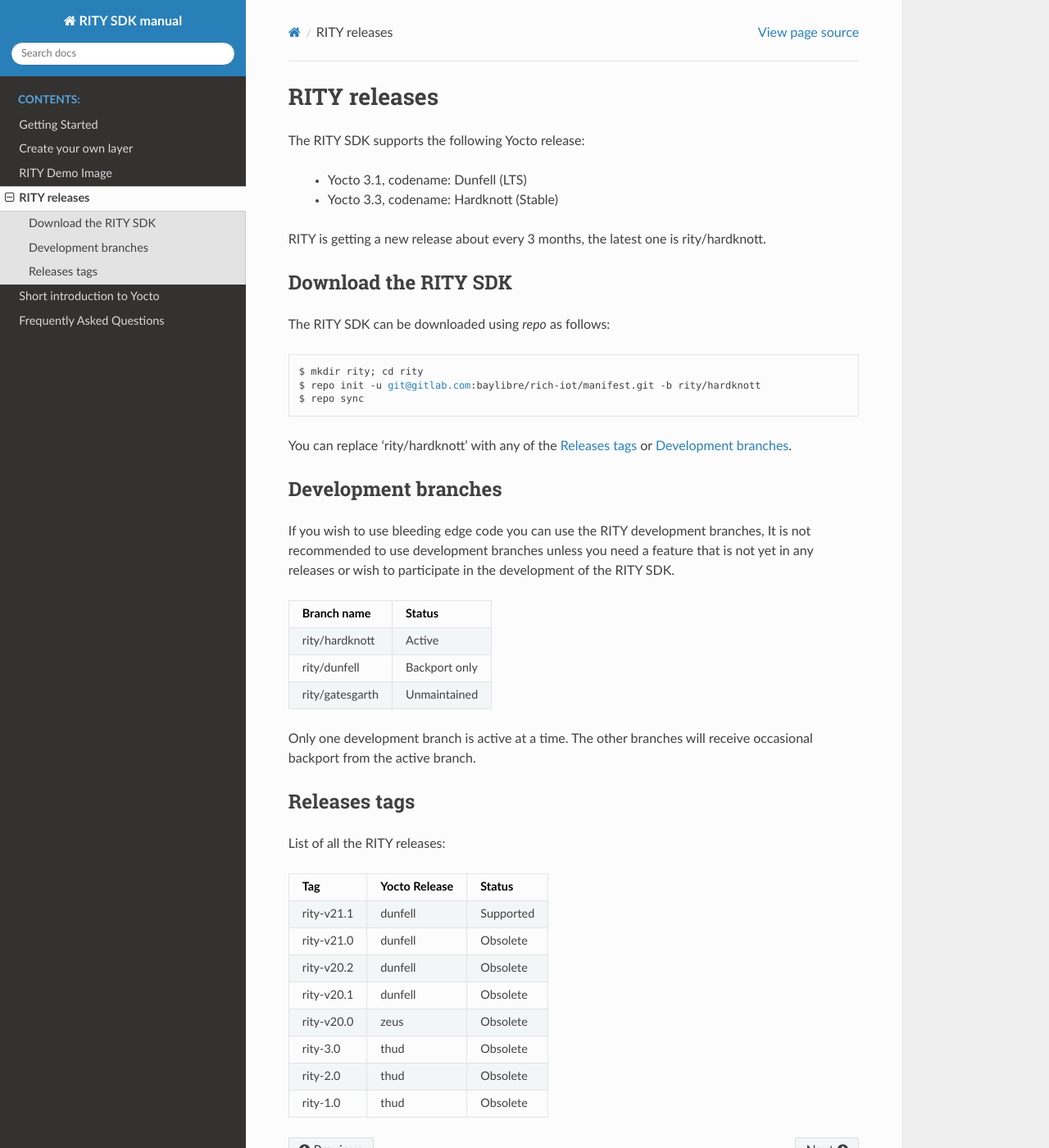
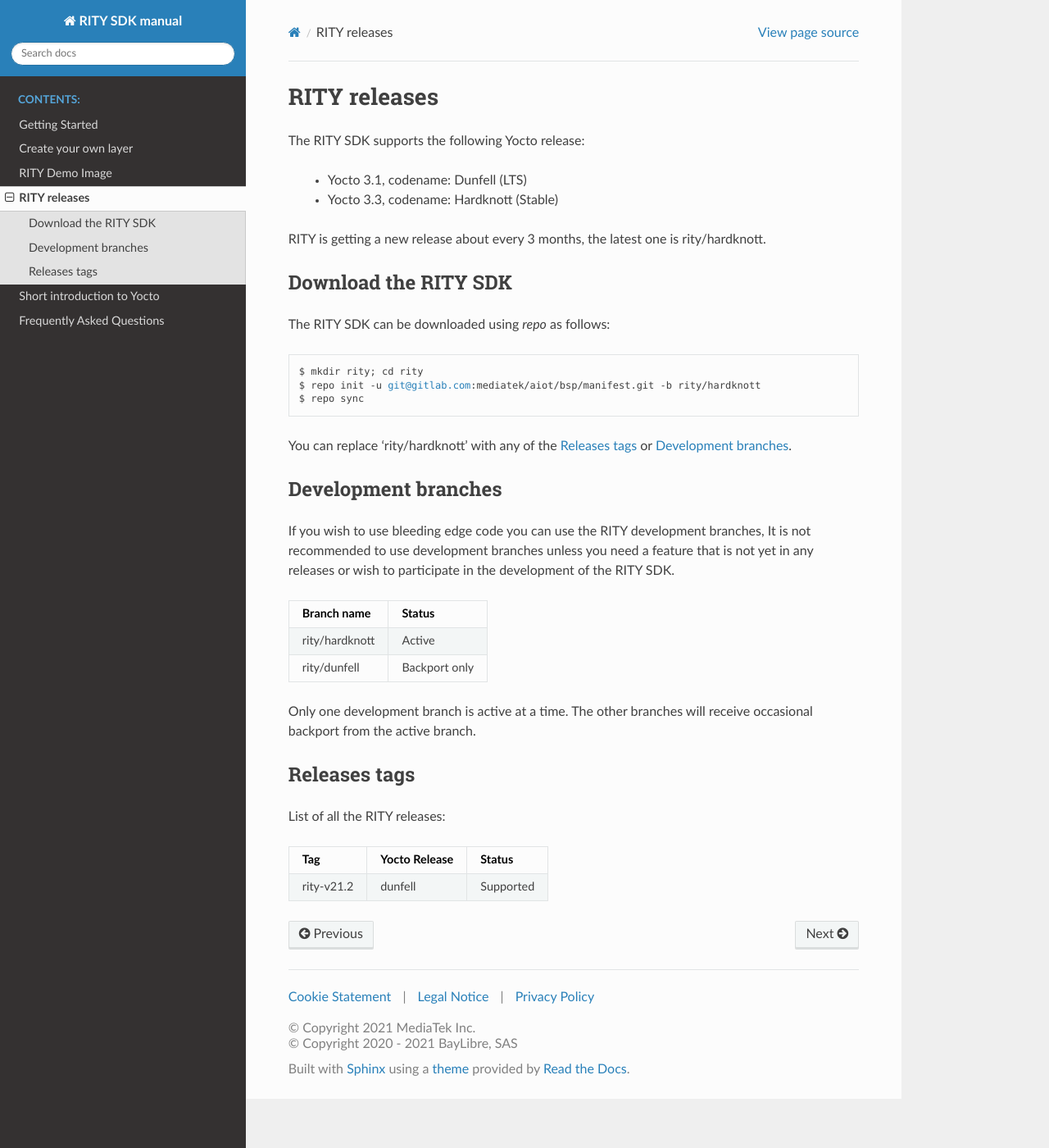
Before and after one commit to via-edge-ai/meta-rity, a Sphinx documentation site: the page built from docs/releases.rst, in a window 1280 px wide and 1400 px high. Shown: the whole window at 82% size. Built offline with Sphinx 7.4.7 and the Read the Docs theme 2.0.0, drawn with Linux system fonts in a browser that asks for light colours.

Commit message:
docs: update docs following move to MTK workspace
With the move to the MTK gitlab workspace, we need to update the docs.
Links are updated, and the old release hosted on the BayLibre workspace
are removed from the documentation.

Signed-off-by: Fabien Parent <fparent@baylibre.com>

```diff
--- a/docs/conf.py
+++ b/docs/conf.py
@@ -41,6 +41,6 @@
 autosectionlabel_prefix_document = True
 
 intersphinx_mapping = {
-    'bsp': ('https://baylibre.gitlab.io/rich-iot/meta-mediatek-bsp/',
+    'bsp': ('https://mediatek.gitlab.io/aiot/rity/meta-mediatek-bsp/',
             ('./bsp-objects.inv', None)),
 }
--- a/docs/create-own-layer.rst
+++ b/docs/create-own-layer.rst
@@ -17,7 +17,7 @@
 This chapter will provide a small guide on how build a new layer on top of the RITY
 SDK. The code from this chapter can be found under: `meta-rity/meta-rity-skeleton`_.
 
-.. _meta-rity/meta-rity-skeleton: https://gitlab.com/baylibre/rich-iot/meta-rity/-/tree/hardknott/meta-rity-skeleton
+.. _meta-rity/meta-rity-skeleton: https://gitlab.com/mediatek/aiot/rity/meta-rity/-/tree/hardknott/meta-rity-skeleton
 
 1. Basic layer structure
 ------------------------
--- a/docs/getting-started/building.rst
+++ b/docs/getting-started/building.rst
@@ -12,7 +12,7 @@
 .. parsed-literal::
 
 	$ mkdir rity; cd rity
-	$ repo init -u git@gitlab.com:baylibre/rich-iot/manifest.git -b |release|
+	$ repo init -u git@gitlab.com:mediatek/aiot/bsp/manifest.git -b |release|
 	$ repo sync
 
 The commands above will download all the yocto layers of the RITY SDK into
--- a/docs/releases.rst
+++ b/docs/releases.rst
@@ -17,7 +17,7 @@
 .. parsed-literal::
 
     $ mkdir rity; cd rity
-    $ repo init -u git@gitlab.com:baylibre/rich-iot/manifest.git -b |release|
+    $ repo init -u git@gitlab.com:mediatek/aiot/bsp/manifest.git -b |release|
     $ repo sync
 
 You can replace '|release|' with any of the :ref:`releases:releases tags`
@@ -38,8 +38,6 @@
 +-----------------+---------------+
 | rity/dunfell    | Backport only |
 +-----------------+---------------+
-| rity/gatesgarth | Unmaintained  |
-+-----------------+---------------+
 
 Only one development branch is active at a time. The other branches will
 receive occasional backport from the active branch.
@@ -52,19 +50,5 @@
 +------------+---------------+-----------+
 | Tag        | Yocto Release | Status    |
 +============+===============+===========+
-| rity-v21.1 | dunfell       | Supported |
+| rity-v21.2 | dunfell       | Supported |
 +------------+---------------+-----------+
-| rity-v21.0 | dunfell       | Obsolete  |
-+------------+---------------+-----------+
-| rity-v20.2 | dunfell       | Obsolete  |
-+------------+---------------+-----------+
-| rity-v20.1 | dunfell       | Obsolete  |
-+------------+---------------+-----------+
-| rity-v20.0 | zeus          | Obsolete  |
-+------------+---------------+-----------+
-| rity-3.0   | thud          | Obsolete  |
-+------------+---------------+-----------+
-| rity-2.0   | thud          | Obsolete  |
-+------------+---------------+-----------+
-| rity-1.0   | thud          | Obsolete  |
-+------------+---------------+-----------+
```
Also changed, not shown: README.md (+2 -2 lines).
